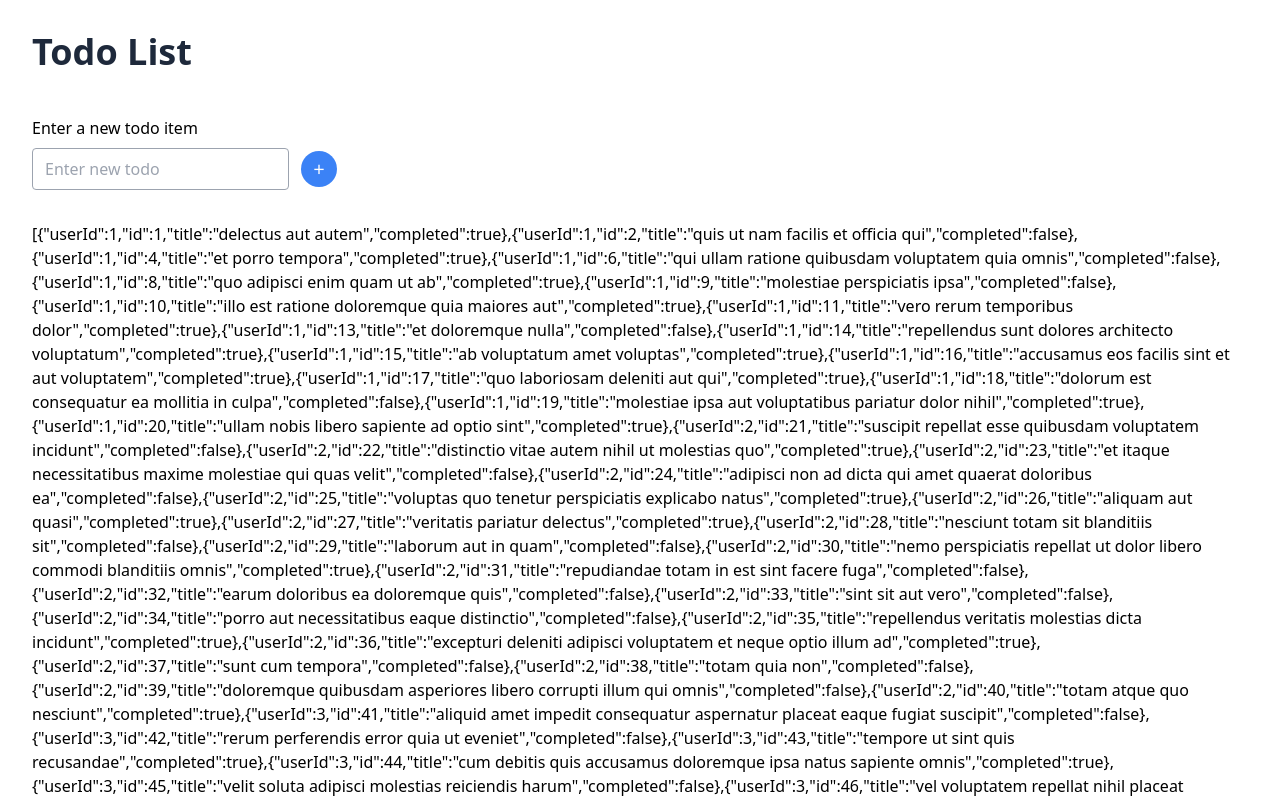
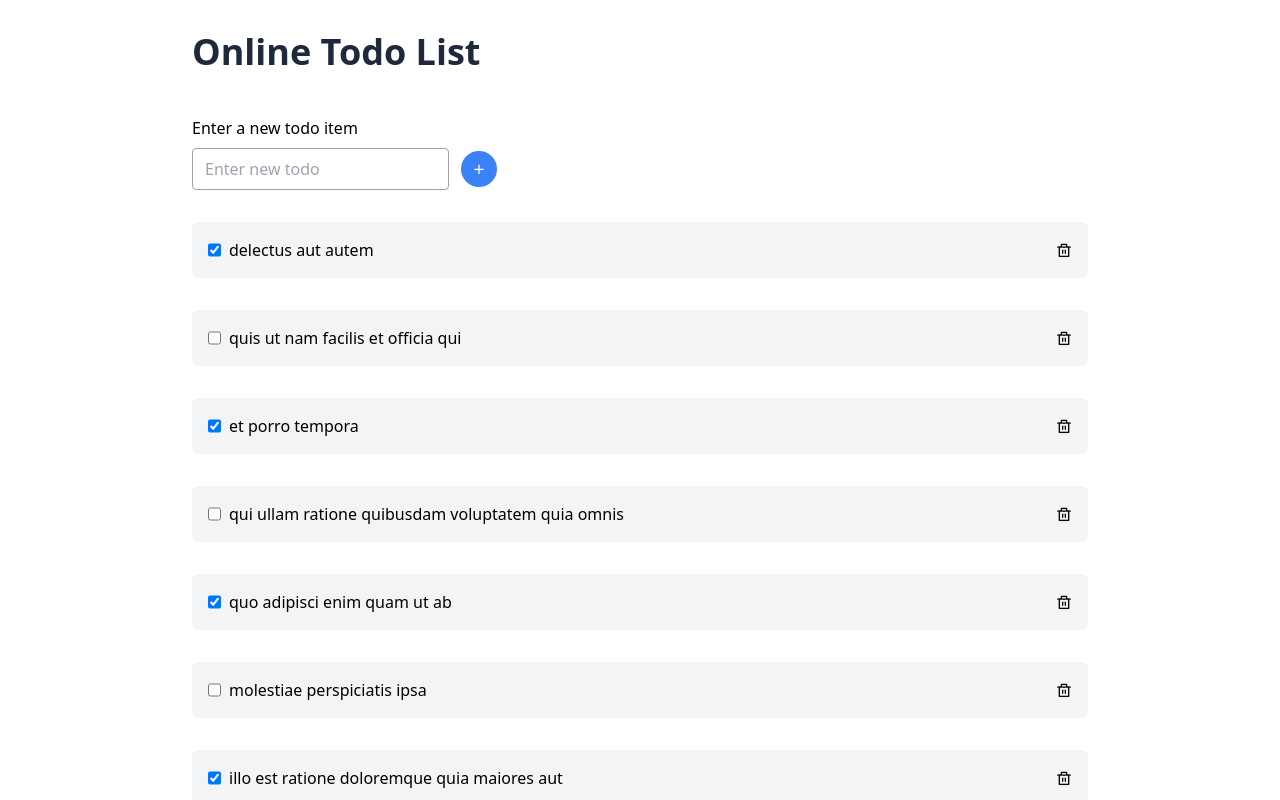
Before and after one commit to nonchain/To-do-list-RTK-Query, a React (Vite) app: page / in a window 1280 px wide. Shown: the top 800 px of the page. Built offline with nearby package versions, Linux system fonts and the light colour scheme; data requests are answered from the project's data file.

Commit message:
Designed todo items

```diff
--- a/src/features/todo/TodoList.jsx
+++ b/src/features/todo/TodoList.jsx
@@ -1,15 +1,22 @@
-import { useGetTodoQuery } from "../api/apiSlice"
+import {
+   useGetTodoQuery,
+   useAddTodoMutation,
+   useUpdateTodoMutation,
+   useDeleteTodoMutation
+} from "../api/apiSlice"
 import { useState } from "react"
 
 const TodoList = () => {
    const [newTodo, setNewTodo] = useState('');
-   const {
-      data: todos,
-      isLoading, isError, isSuccess, error
-   } = useGetTodoQuery();
+
+   const { data: todos, isLoading, isError, isSuccess, error } = useGetTodoQuery();
+   const [addTodo] = useAddTodoMutation();
+   const [updateTodo] = useUpdateTodoMutation();
+   const [deleteTodo] = useDeleteTodoMutation();
 
    const handleSubmit = (e) => {
       e.preventDefault();
+      addTodo({ userId: 1, title: newTodo, completed: false });
       setNewTodo('')
    }
 
@@ -35,11 +42,28 @@ const TodoList = () => {
 
    let content;
    if (isLoading) content = <p>Loading...</p>
-   if (isSuccess) content = JSON.stringify(todos);
+   if (isSuccess) content = todos.map(todo => {
+      return (
+         <article key={todo?.id} className="p-4 w-full bg-gray-100 flex items-center justify-between rounded-md">
+            <div className="flex gap-2">
+               <input
+                  type="checkbox"
+                  checked={todo?.completed}
+                  id={todo?.id}
+                  onChange={() => updateTodo({ ...todo, completed: !todo.completed })}
+               />
+               <label htmlFor={todo.id}>{todo.title}</label>
+            </div>
+            <button className="" onClick={() => deleteTodo({ id: todo.id })}>
+               <i className="ri-delete-bin-line"></i>
+            </button>
+         </article>
+      )
+   })
 
    return (
-      <main className="flex flex-col p-8 gap-8">
-         <h1 className="text-4xl text-slate-800 font-semibold">Todo List</h1>
+      <main className="mx-auto w-3/4 flex flex-col p-8 gap-8">
+         <h1 className="text-4xl text-slate-800 font-bold">Online Todo List</h1>
          {newItemSection}
          {content}
       </main>
```
